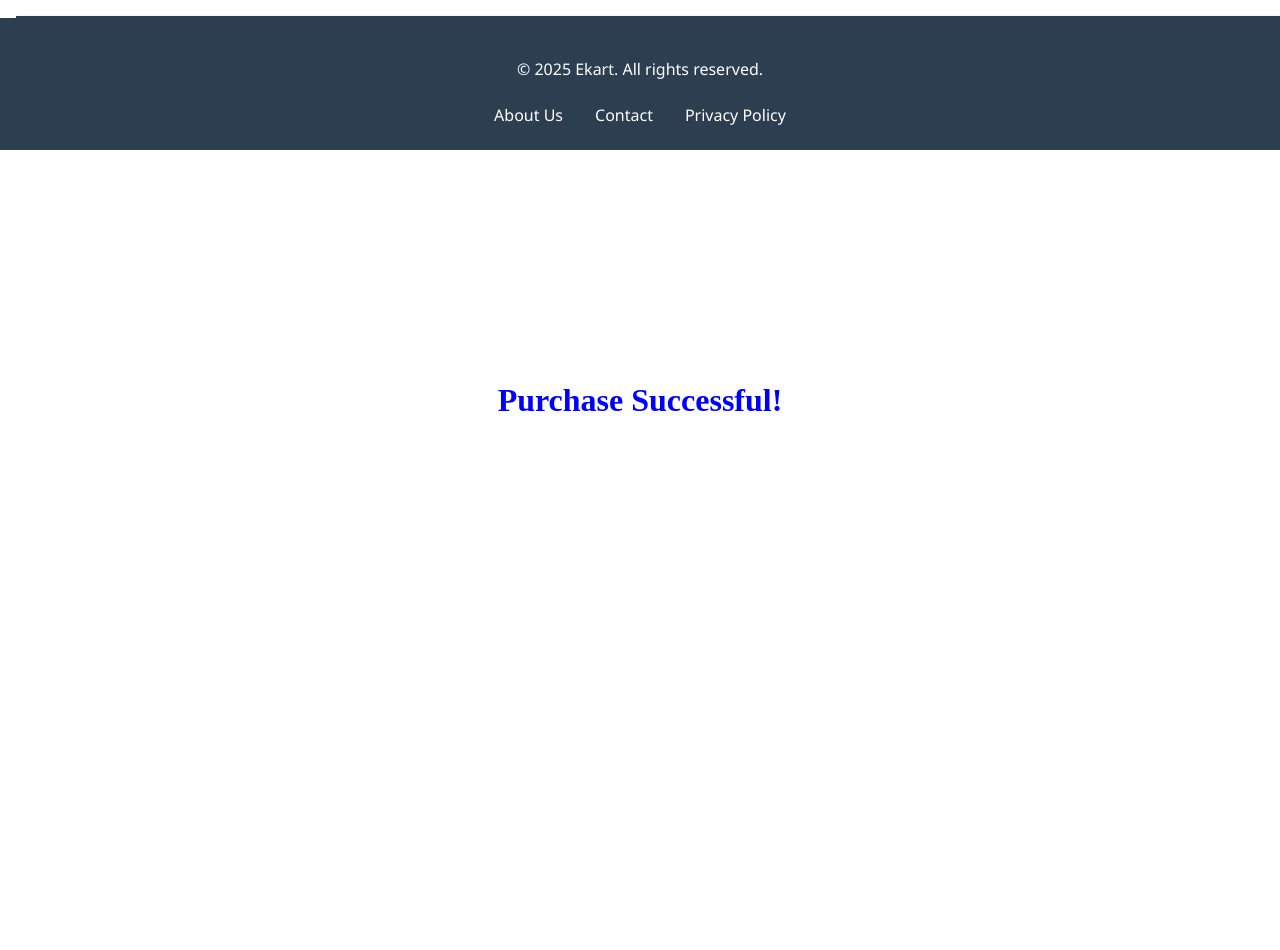
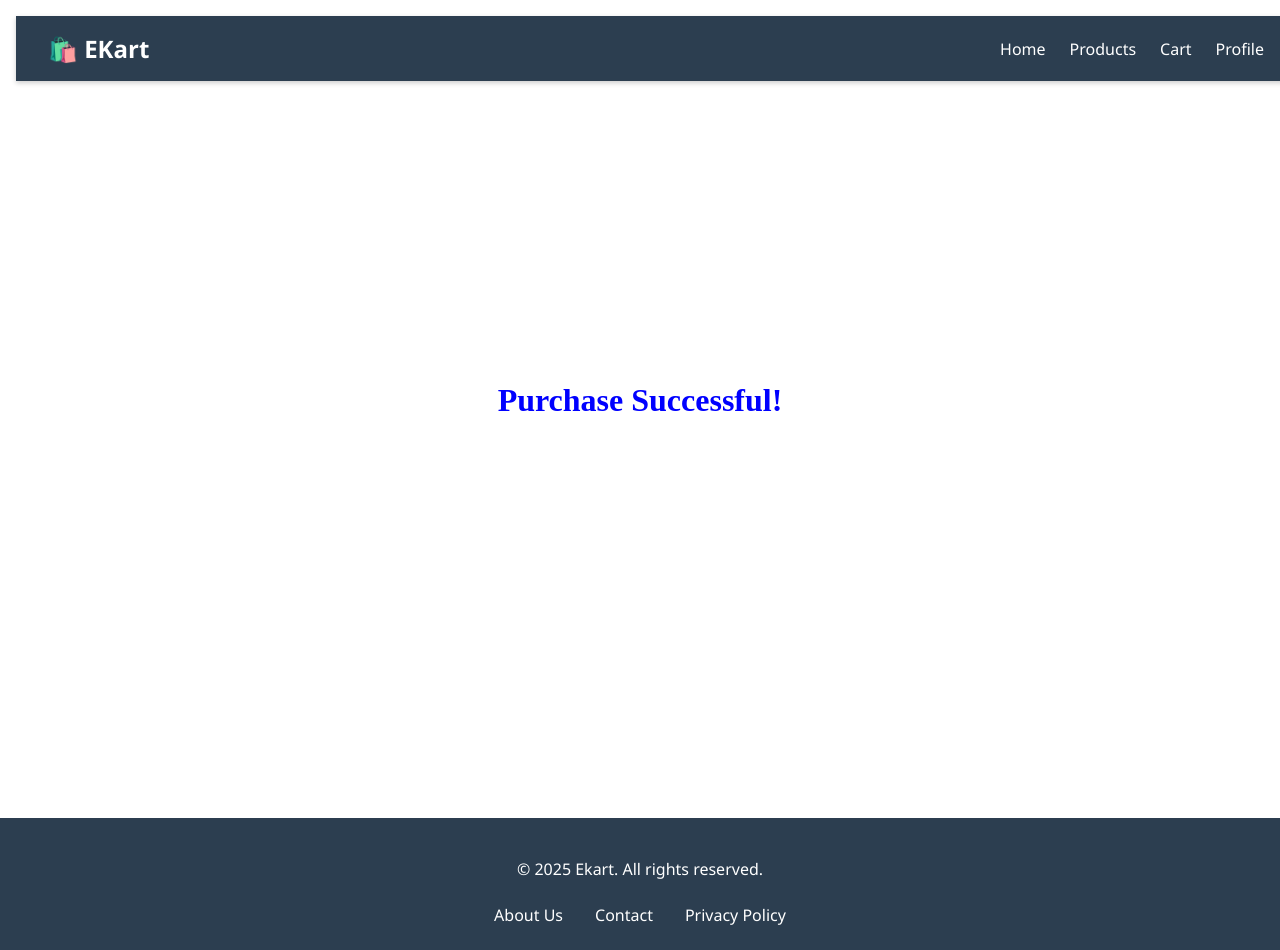
Before and after one commit to mathanparamasivan/shopping-app, an Angular app: page /purchase in a window 1280 px wide. Before the commit the page ends 800 px from the top, so only its background shows below. Built offline with nearby package versions, Linux system fonts and the light colour scheme.

Commit message:
footer fix

```diff
--- a/src/components/purchase/purchase.component.css
+++ b/src/components/purchase/purchase.component.css
@@ -1,5 +1,5 @@
 .purchase-msg {
-    position: fixed;
+    position: absolute;
     top: 50%;
     left: 50%;
     transform: translate(-50%, -50%);
@@ -8,3 +8,12 @@
     color: blue;
     text-align: center;
   }
+
+  .flex-container {
+    display: flex;
+    justify-content: center;   /* Horizontal center */
+    align-items: center;       /* Vertical center */
+    min-height: 100vh;
+    overflow: hidden;
+    /* Full viewport height */
+  }
--- a/src/components/purchase/purchase.component.html
+++ b/src/components/purchase/purchase.component.html
@@ -1 +1,3 @@
-<div class="purchase-msg">Purchase Successful!</div>
+<div class="flex-container">
+    <div class="purchase-msg">Purchase Successful!</div>
+</div>
```
